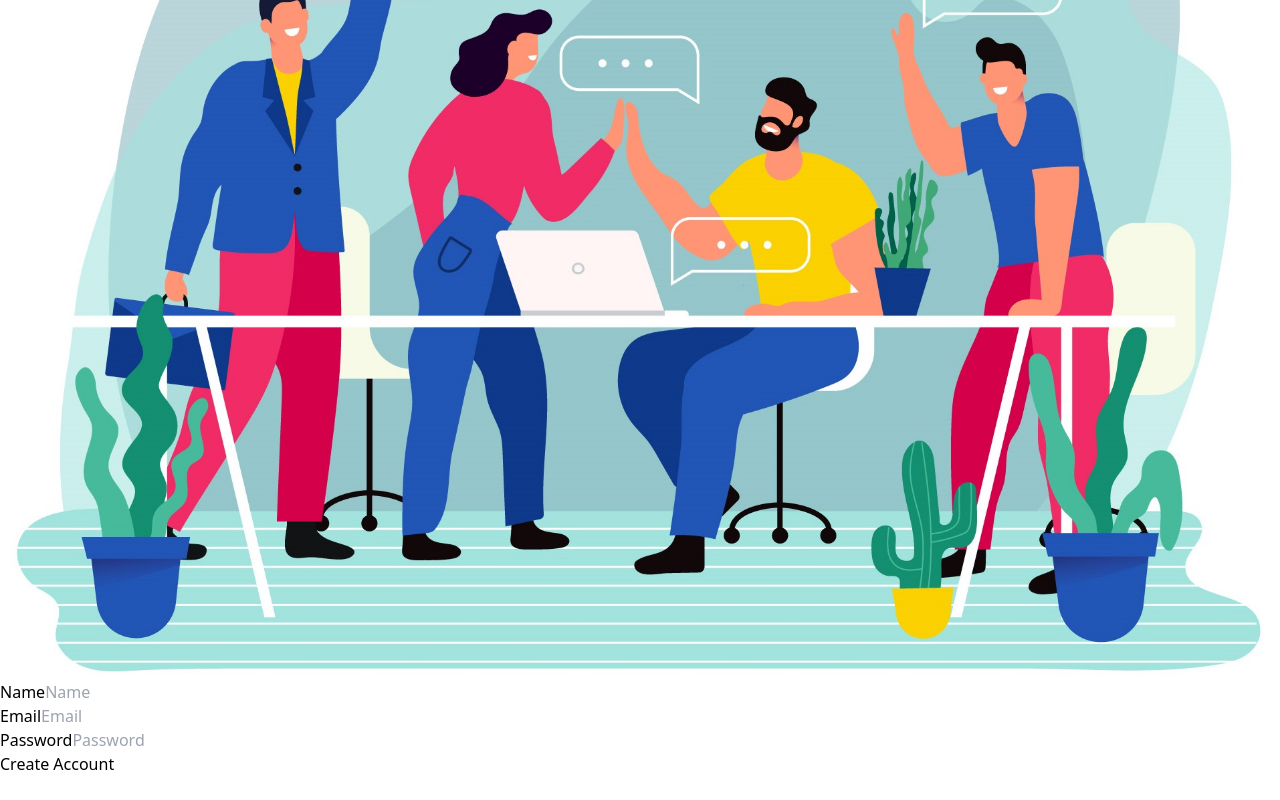
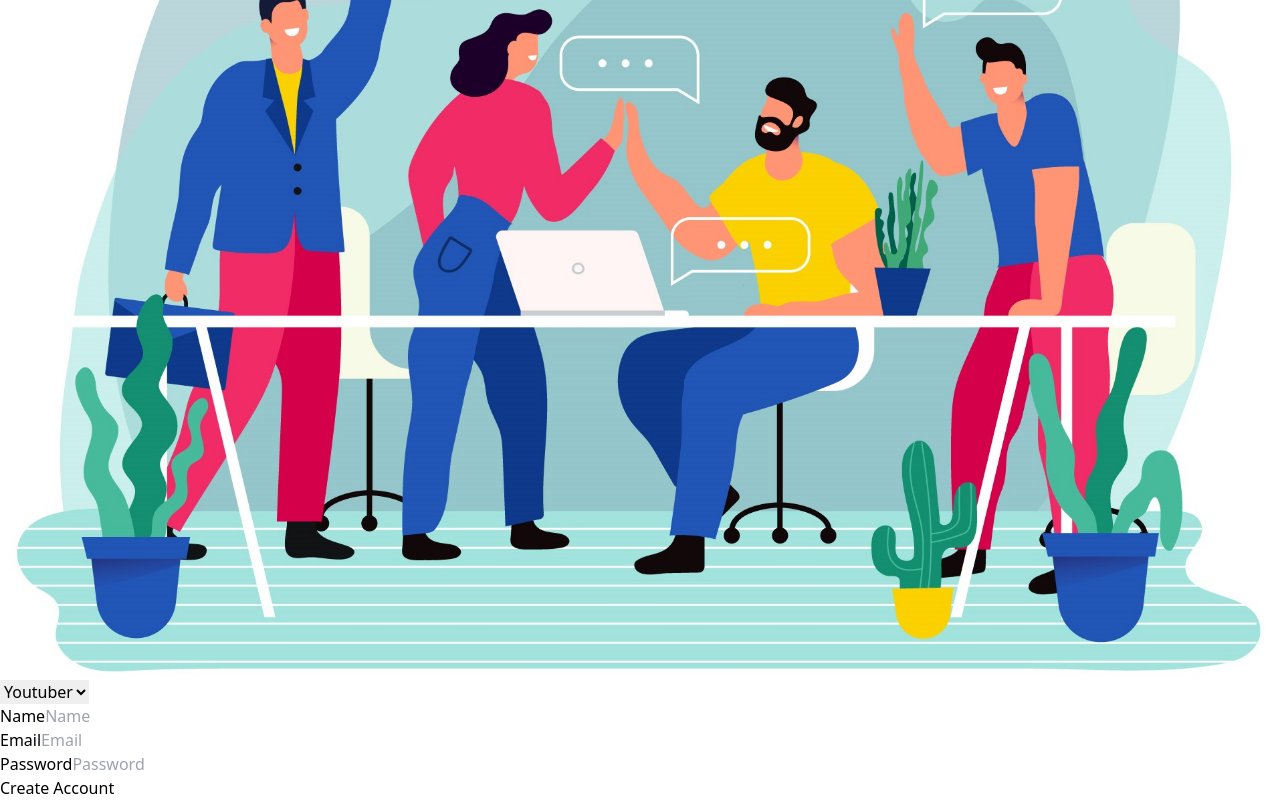
Before and after one commit to SoloDevAbu/YouCollab, a React (Vite) app in the folder client/: page /signup in a window 1280 px wide. Shown: the part 825-1625 px from the top of the page. Before the commit the page ends 1601 px from the top, so only its background shows below. Built offline with nearby package versions, Linux system fonts and the light colour scheme.

Commit message:
Minor fixes

```diff
--- a/client/src/components/signup/SignupForm.jsx
+++ b/client/src/components/signup/SignupForm.jsx
@@ -5,7 +5,9 @@ import { AppContext } from '../../context/AppContext';
 const BACKEND_URL = import.meta.env.VITE_BACKEND_URL;
 
 const SignupForm = () => {
-    const {setIsLoggedin, getuserData} = useContext(AppContext);
+    const { setIsLoggedin, getuserData } = useContext(AppContext);
+
+    const [category, setCategory] = useState('youtuber');
 
     const [signupInfo, setSignupInfo] = useState({
         name: '',
@@ -43,23 +45,41 @@ const SignupForm = () => {
         setLoading(true);
 
         try {
+
             axios.defaults.withCredentials = true;
-            const {data} = await axios.post(`${BACKEND_URL}/signup`, {
+            if(category === 'youtuber'){
+                const { data } = await axios.post(`${BACKEND_URL}/youtuber/signup`, {
                     name,
                     email,
                     password
                 })
 
-            if(data.success) {
+                if (data.success) {
                     setIsLoggedin(true);
                     getuserData()
                     navigate('/');
                 } else {
                     alert(data.message)
                 }
+            } else if(category === 'editor'){
+                const { data } = await axios.post(`${BACKEND_URL}/editor/signup`, {
+                    name,
+                    email,
+                    password
+                })
+
+                if (data.success) {
+                    setIsLoggedin(true);
+                    getuserData()
+                    navigate('/');
+                } else {
+                    alert(data.message)
+                }
+            }
 
         } catch (error) {
-            alert.error(data.message)
+            console.error('Signup error:', error);
+            setErrors({ general: 'An error occurred during signup. Please try again.' });
         }
 
     }
@@ -67,6 +87,18 @@ const SignupForm = () => {
     return (
         <div className=" bg-slate-400 container w-max mx-auto py-4 px-5 rounded-lg md:px-8 md:py-8">
             <form className="w-full" onSubmit={handleSignup}>
+                <div className='flex justify-center items-center'>
+                    <select
+                        name="category"
+                        id="category"
+                        className='rounded-md font-bold bg-slate-600 text-white px-2 py-1 outline-none'
+                        value={category}
+                        onChange={(e) => setCategory(e.target.value)}
+                    >
+                        <option value="youtuber">Youtuber</option>
+                        <option value="editor">Editor</option>
+                    </select>
+                </div>
                 <div className="mb-4">
                     <label className="block text-black text-sm font-bold font-sans mb-1" htmlFor="name">
                         Name
@@ -118,6 +150,8 @@ const SignupForm = () => {
                     </button>
                 </div>
 
+                {errors.general && <p className="text-red-500 text-xs italic">{errors.general}</p>}
+
             </form>
         </div>
     )
--- a/client/src/context/AppContext.jsx
+++ b/client/src/context/AppContext.jsx
@@ -12,8 +12,8 @@ export const AppContextProvider = (props) => {
         try {
             const {data} = axios.get('http://localhost:5000/api/v1/youtuber/profile')
             data.success ? setUserData(data.youtuberData) : alert(data.message);
-        } catch (error) {
-            alert(data.message);
+        } catch(e) {
+            alert(e.message)
         }
     }
 
```
Also changed, not shown: 2 other files (tests, documents, lock files or other folders). Lines whose indentation alone changed are shown as unchanged.
